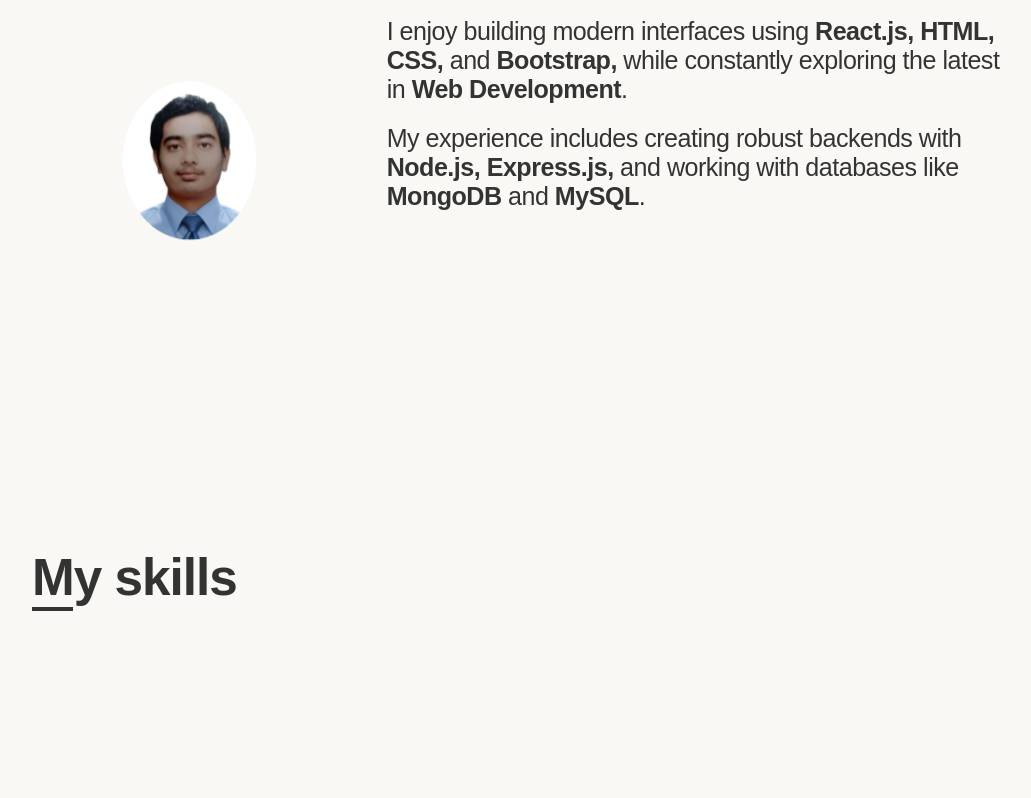
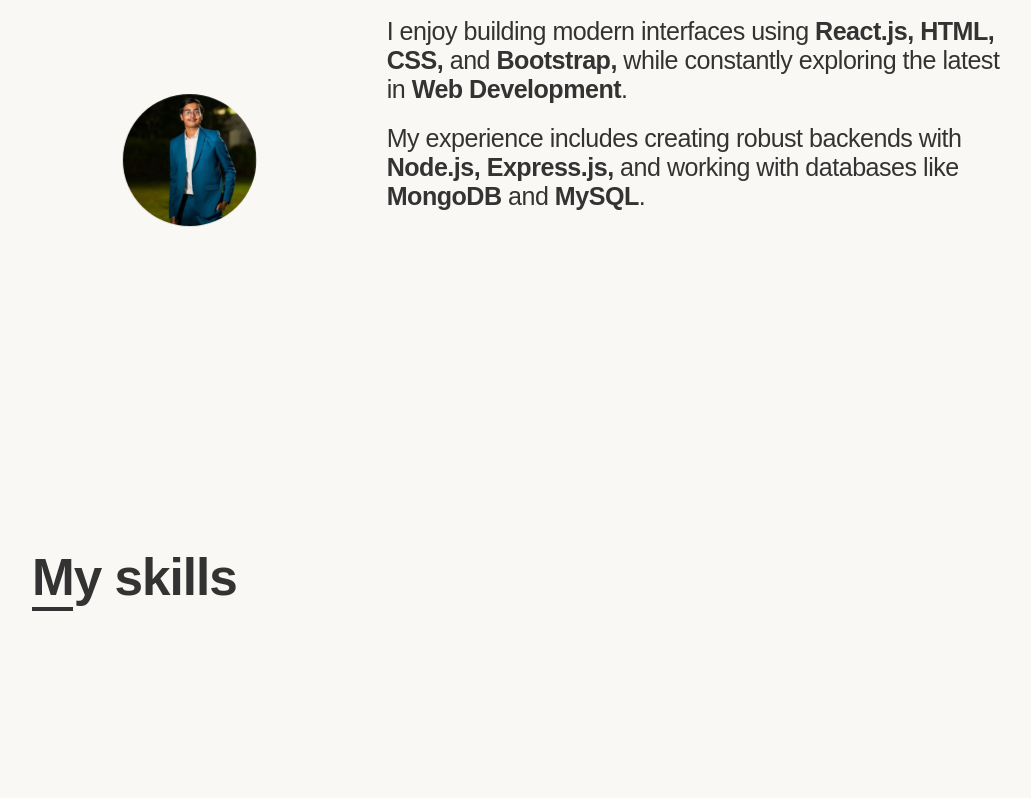
Before and after one commit to Aummehta/Porfolio, a plain HTML site: page index.html in a window 1280 px wide. Shown: the part 1206-2004 px from the top of the page, without its empty margins (96-1127 px from the left). Drawn offline with Linux system fonts and the light colour scheme; a web font is replaced by a local one.

Commit message:
Update index.html

```diff
--- a/index.html
+++ b/index.html
@@ -42,7 +42,7 @@
 				</div>
 				<div class="about__content">
 					<div class="about__content--left">
-						<img src="./Resources/icons/aum_mehta.jpg" alt="Profile image"
+						<img src="./Resources/icons/Aum.jpg" alt="Profile image"
 							class="about__img moving-image">
 					</div>
 					<div class="about__content--right">
```
